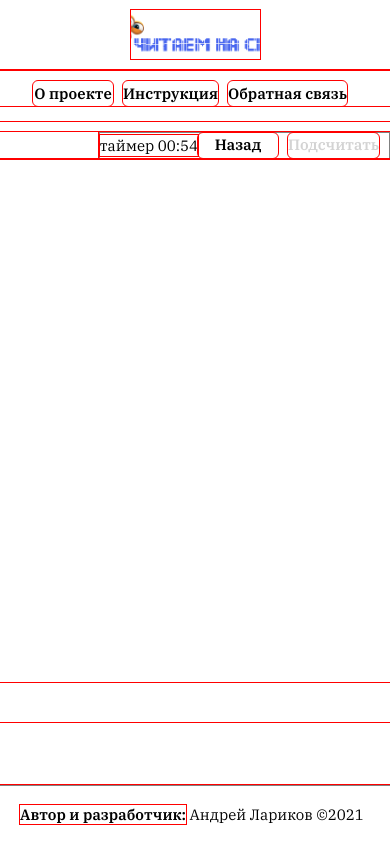
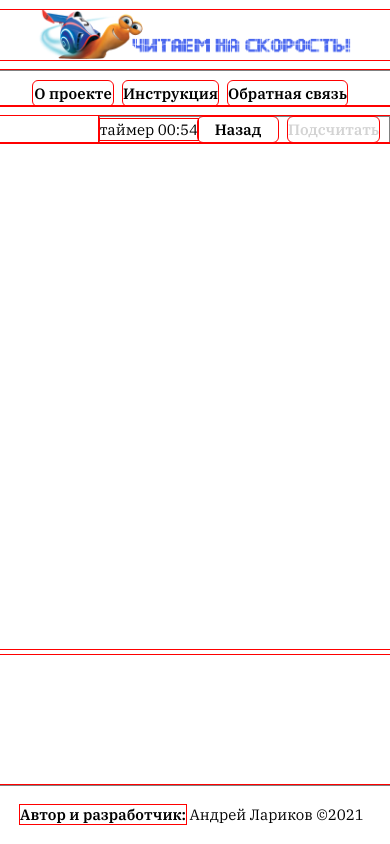
Before and after one commit to larikov174/readometr, a React (Create React App) app: page /book in a window 390 px wide. Built offline with nearby package versions, Linux system fonts and the light colour scheme.

Commit message:
dev: UI tune up

```diff
--- a/src/blocks/book/book.css
+++ b/src/blocks/book/book.css
@@ -1,10 +1,10 @@
 .book {
-  height: 70%;
+  /* height: 50vh;
   position: absolute;
   top: 0;
   bottom: 0;
   left: 0;
-  right: 0;
+  right: 0; */
   margin: auto;
   max-width: 1024px;
 }
--- a/src/blocks/book/book__textArea.css
+++ b/src/blocks/book/book__textArea.css
@@ -2,7 +2,7 @@
   border: none;
   width: 100%;
   /* min-height: 630px; */
-  min-height: 62vh;
+  min-height: 60vh;
   line-height: 1.8;
   overflow: overlay;
   resize: none;
--- a/src/blocks/header/header.css
+++ b/src/blocks/header/header.css
@@ -1,8 +1,7 @@
 .header {
-  min-height: 70px;
   max-width: 1024px;
-  padding: 10px 0 0 0;
-  margin: 0 auto;
+  padding: 0;
+  margin: 10px auto;
   box-sizing: border-box;
   font-family: "IBM Plex Serif", serif, Arial;
   font-weight: 400;
--- a/src/blocks/header/header__logo.css
+++ b/src/blocks/header/header__logo.css
@@ -1,16 +1,20 @@
 .header__logo {
-  width: 70%;
   height: 100px;
   background-image: url(../../images/logo.png);
   background-position: center;
-  background-size: cover;
+  background-size: contain;
   background-repeat: no-repeat;
   margin: 0 auto;
 }
 
+@media screen and (max-width: 650px){
+  .header__logo {
+    height: 70px;
+  }
+}
+
 @media screen and (max-width: 450px){
   .header__logo {
-    width: 129px;
-    height: 49px;
+    height: 50px;
   }
 }
```
